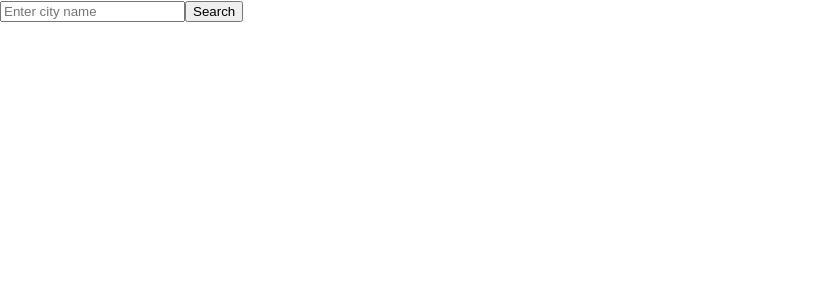
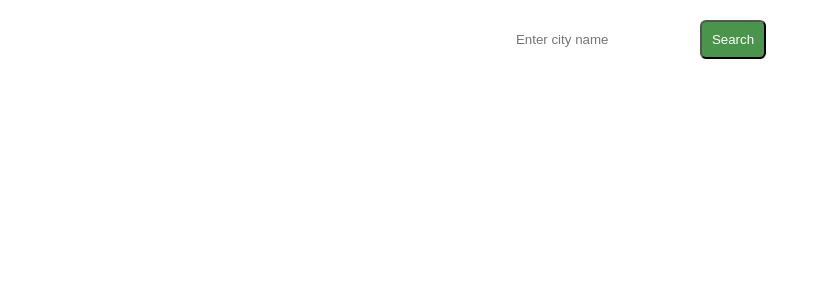
Before and after one commit to Ajju-Chauhan/X_WeatherApp, a React (Create React App) app: page / in a window 1280 px wide. Shown: the top 300 px of the page, without its empty margins (0-829 px from the left). Built offline with nearby package versions, Linux system fonts and the light colour scheme.

Commit message:
Updated App.css and WeatherApp.jsx with new styles and features

```diff
--- a/src/App.css
+++ b/src/App.css
@@ -1,38 +1,43 @@
-.App {
-  text-align: center;
+
+
+.form{
+  margin-top: 20px;
+  display: flex;
+  justify-content: center;
 }
 
-.App-logo {
-  height: 40vmin;
-  pointer-events: none;
+.btn{
+  background-color:rgb(75, 148, 75);
+  border-style: nonne;
+  border-radius: 6px;
+  padding: 10px;
+  color: white;
+  margin-left: 5px;
+}
+.inp{
+  border-radius: 6px;
+  border-style: none;
+
+}
+.Outerdiv{
+
+  display: flex;
+  justify-content: space-around;
 }
 
-@media (prefers-reduced-motion: no-preference) {
-  .App-logo {
-    animation: App-logo-spin infinite 20s linear;
-  }
+
+.InnerDiv {
+  border: 1px solid black;
+  border-radius: 6px;
+  width: 100%;
+  margin-top: 50px;                 /* Adds a 50px margin at the top */
+  margin-left: 5px;                 /* Adds a 5px margin to the left */
+  margin-right: 5px;                /* Adds a 5px margin to the right */
+  margin-bottom: 5px;               /* Adds a 5px margin to the bottom */
+  display: flex;                    /* Sets up the element as a flex container */
+  flex-direction: row;              /* Aligns child elements (the <p> tags) in a row */
+  justify-content: space-between;   /* Distributes space between the <p> tags evenly */
+  align-items: center;              /* Aligns the <p> tags vertically in the center */
+  padding: 5px;
+  font-size: medium;
 }
-
-.App-header {
-  background-color: #282c34;
-  min-height: 100vh;
-  display: flex;
-  flex-direction: column;
-  align-items: center;
-  justify-content: center;
-  font-size: calc(10px + 2vmin);
-  color: white;
-}
-
-.App-link {
-  color: #61dafb;
-}
-
-@keyframes App-logo-spin {
-  from {
-    transform: rotate(0deg);
-  }
-  to {
-    transform: rotate(360deg);
-  }
-}
--- a/src/Wether/WeatherApp.jsx
+++ b/src/Wether/WeatherApp.jsx
@@ -1,4 +1,5 @@
 import { useState, useEffect } from "react";
+import "../App.css"
 
 function WeatherApp() {
   const [city, setCity] = useState("");
@@ -37,38 +38,40 @@ function WeatherApp() {
 
   return (
     <>
-      <form onSubmit={handleInput}>
+      <form onSubmit={handleInput} className="form">
         <input
+        className="inp"
           type="text"
           value={temp}
           onChange={(e) => setTemp(e.target.value)}
           placeholder="Enter city name"
         />
-        <button type="submit">Search</button>
+        <button type="submit" className="btn">Search</button>
       </form>
       {cityData ? (
-        <div>
-          <h2>{cityData.location.name}</h2>
-          <div>
-            <div>
+
+
+          <div className="Outerdiv">
+            <div className="InnerDiv">
               <p>Temperature</p>
               <p>{cityData.current.temp_c}°C</p>
             </div>
-            <div>
+            <div className="InnerDiv">
               <p>Humidity</p>
               <p>{cityData.current.humidity}%</p>
             </div>
-            <div>
+            <div className="InnerDiv">
               <p>Condition</p>
               <p>{cityData.current.condition.text}</p>
             </div>
-            <div>
+            <div className="InnerDiv">
               <p>Wind Speed</p>
+              <br />
               <p>{cityData.current.wind_kph}kph</p>
             </div>
-            <div></div>
+
           </div>
-        </div>
+
       ) : (
         city && <p>Loading data…</p>
       )}
```
Also changed, not shown: src/Wether/WeatherApp.module.css (deleted, +0 -7 lines).
